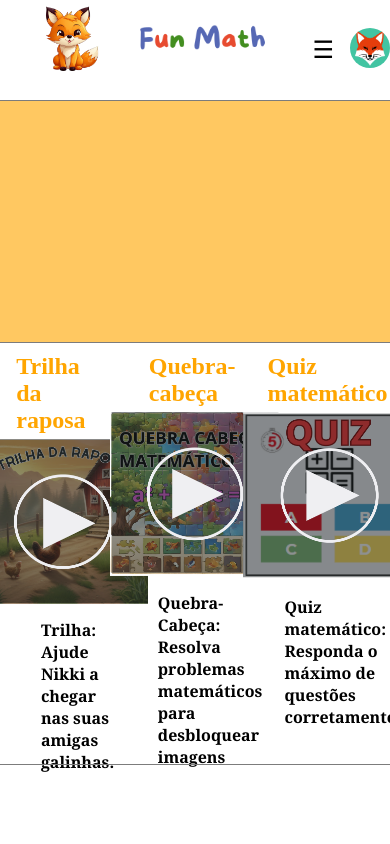
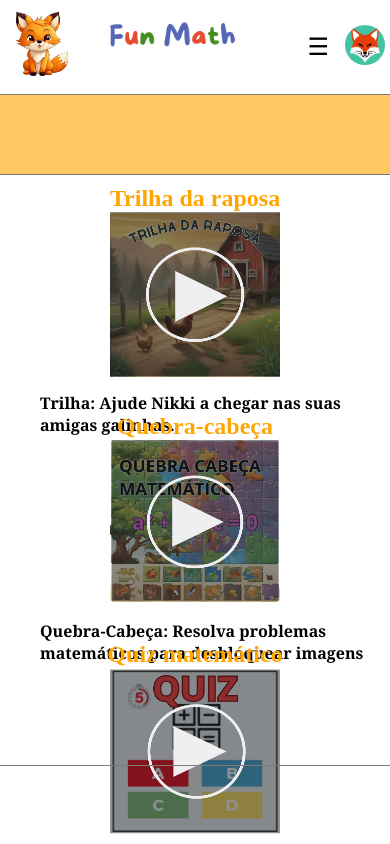
Before and after one commit to Eduardoooo0/FunMath, a Flask app: page / in a window 390 px wide. Run offline with Flask 3, Linux system fonts and the light colour scheme.

Commit message:
deixando a página inicial responsiva

```diff
--- a/static/style/inicial.css
+++ b/static/style/inicial.css
@@ -30,18 +30,24 @@ header{
 .logo{
     display: flex;
     flex-direction: row;
+    justify-content: flex-start;
+    align-items: center;
     height: 100%;
-    width: 20%;
+    width: 50%;
 }
+
 #logo1 img{
     width: 80px;
     height: 80px;
-    margin-left: 30px;
+}
+#logo2{
+    display: flex;
+    height: 80px;
+    align-items: center;
 }
 #logo2 img{
     width: 180px;
     height: 180px;
-    margin-top: -40px;
 }
 .links{
     text-decoration: none;
@@ -111,6 +117,7 @@ header{
     width: 40px;
     height: 40px;
     border-radius: 20px;
+    margin-right: 5px;
 }
 aside{
     display: flex;
@@ -132,7 +139,7 @@ aside{
 }
 section{
     display: flex;
-    flex-direction: column;
+    flex-direction: row;
     align-items: center;
     width: 100%;
     height: 50%;
@@ -175,12 +182,10 @@ section{
     color: orange;
     width: 25%;
     height: 100%;
-    margin: 20px;
 }
 #trilha img{
     width: 170px;
     height: 170px;
-    margin-top: 5px;
 }
 
 #quebra-cabeca{
@@ -190,12 +195,10 @@ section{
     color: orange;
     width: 25%;
     height: 100%;
-    margin: 20px
 }
 #quebra-cabeca img{
     width: 170px;
     height: 170px;
-    margin-top: 5px;
 }
 #quiz{
     display: flex;
@@ -204,12 +207,10 @@ section{
     color: orange;
     width: 25%;
     height: 100%;
-    margin: 20px
 }
 #quiz img{
     width: 170px;
     height: 170px;
-    margin-top: 5px;
 }
 
 footer{
@@ -241,7 +242,9 @@ footer{
     height: 40px;
     font-size: 18px;
 }
-@media (max-width: 768px) {
+
+/* responsivo para tablet*/
+@media (max-width: 810px) {
     header{
         height: 12%;
     }
@@ -256,11 +259,6 @@ footer{
     }
     .menu-items button{
         height: 5px;
-    }
-
-    nav ul li {
-        margin-left: 0;
-        margin-top: 0.5rem;
     }
 
     .menu-icon {
@@ -282,4 +280,33 @@ footer{
         flex-direction: column;
         align-items: flex-end;
     }
+    aside{
+        height: 10%;
+    }
+    section{
+        height: 70%;
+    }
+    .jogos{
+        align-items: flex-start;
+        flex-direction: column;
+        height: 100%;
+        justify-content: space-around;
+
+    }
+    #trilha{
+        justify-content: space-between;
+        width: 100%;
+        height: 40%;
+    }
+
+    #quebra-cabeca{
+        justify-content: space-between;
+        width: 100%;
+        height: 40%;
+    }
+    #quiz{
+        justify-content: space-between;
+        width: 100%;
+        height: 40%;
+    }
 }
--- a/templates/inicial.html
+++ b/templates/inicial.html
@@ -40,18 +40,18 @@
            <div class="jogos">
                 <div id="trilha">
                     <h2>Trilha da raposa</h2>
-                    <img src="static/imgs/jogo-trilha.png" alt="">
+                    <img class="imagens" src="static/imgs/jogo-trilha.png" alt="">
                     <h4>Trilha: Ajude Nikki a chegar nas suas amigas galinhas.</h4>
                 </div>
                 <div id="quebra-cabeca">
                     <h2>Quebra-cabeça</h2>
-                    <img src="static/imgs/jogo-quebra-c.png" alt="">
+                    <img class="imagens" src="static/imgs/jogo-quebra-c.png" alt="">
                     <h4>Quebra-Cabeça: Resolva problemas matemáticos para desbloquear imagens</h4>
                 </div>
                 <div id="quiz">
                     <h2>Quiz matemático</h2>
                     <a href="{{url_for('Inicial_quiz')}}">
-                        <img src="static/imgs/jogo-quiz.png" alt="">
+                        <img class="imagens" src="static/imgs/jogo-quiz.png" alt="">
                     </a>
 
                     <h4>Quiz matemático: Responda o máximo de questões corretamente.</h4>
```
